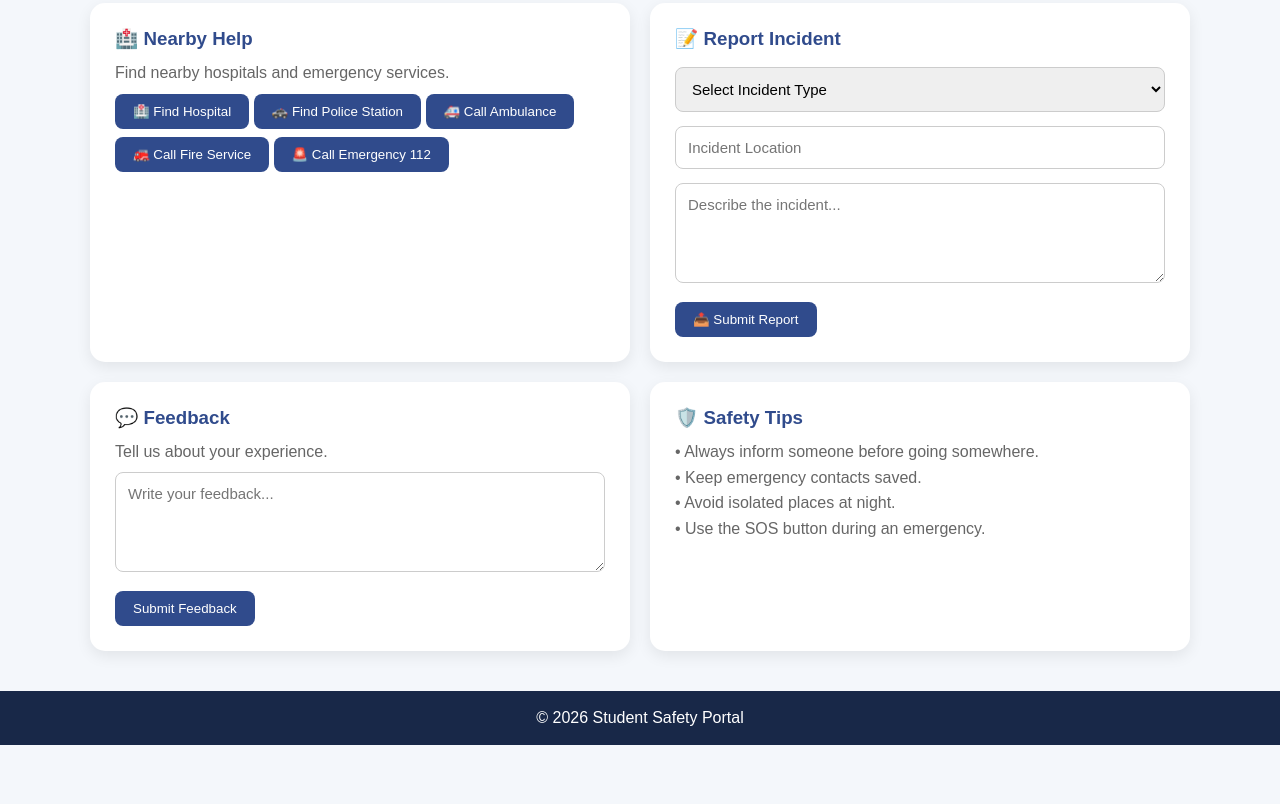
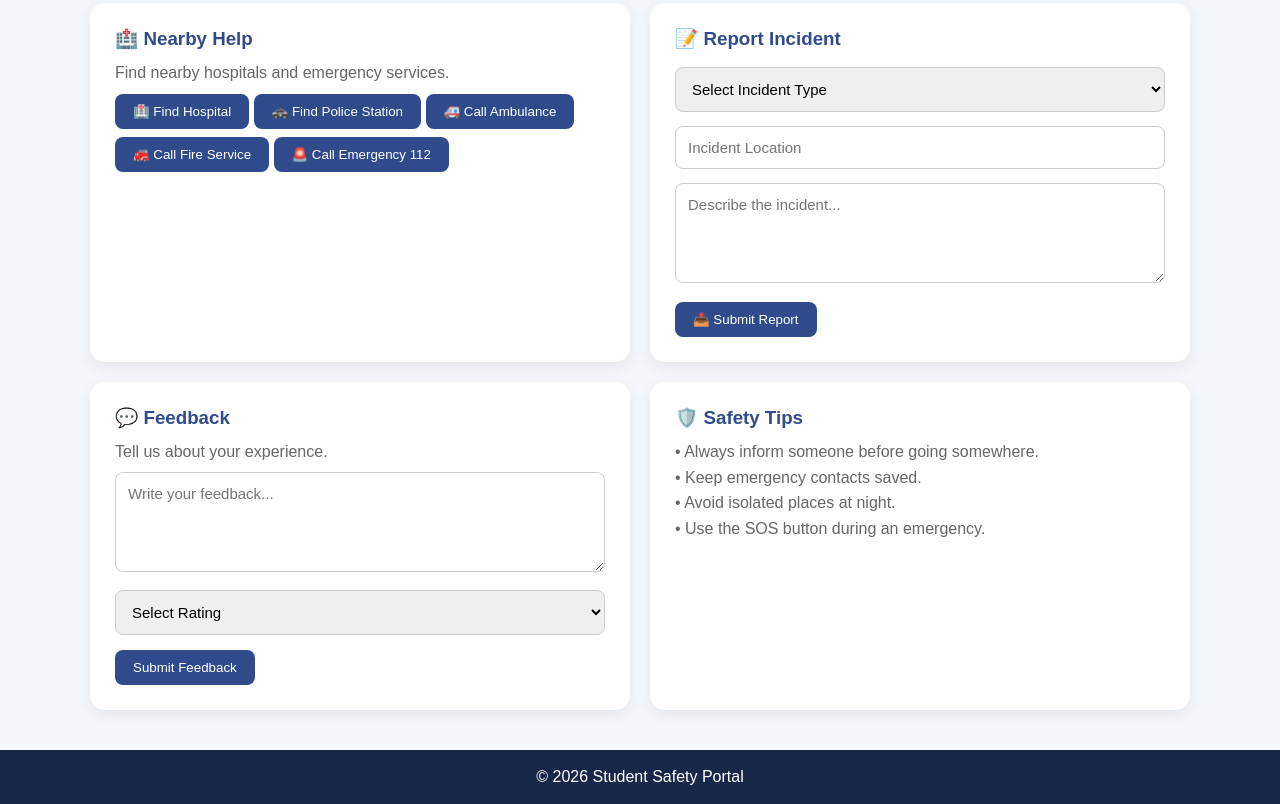
Before and after one commit to 09suman24-code/studentsafetyportal, a website: page index.html in a window 1280 px wide. Shown: the part 996-1800 px from the top of the page. Before the commit the page ends 1741 px from the top, so only its background shows below. Drawn offline with Linux system fonts and the light colour scheme; no server answers.

Commit message:
Fix feedback form

```diff
--- a/index.html
+++ b/index.html
@@ -173,9 +173,20 @@
         placeholder="Write your feedback..."
     ></textarea>
 
+    <select id="rating">
+        <option value="0">Select Rating</option>
+        <option value="1">⭐</option>
+        <option value="2">⭐⭐</option>
+        <option value="3">⭐⭐⭐</option>
+        <option value="4">⭐⭐⭐⭐</option>
+        <option value="5">⭐⭐⭐⭐⭐</option>
+    </select>
+
     <button onclick="submitFeedback()">
         Submit Feedback
     </button>
+
+    <div id="feedbackList"></div>
 </div>
         <!-- Safety Information -->
         <div class="card">
```
